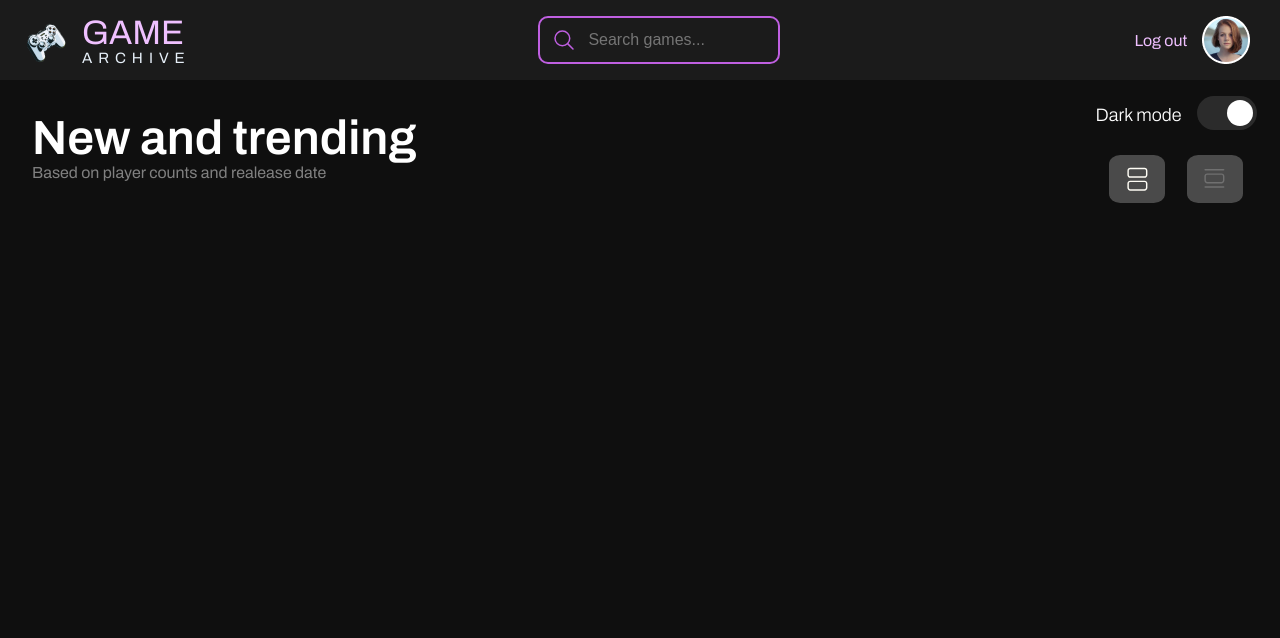
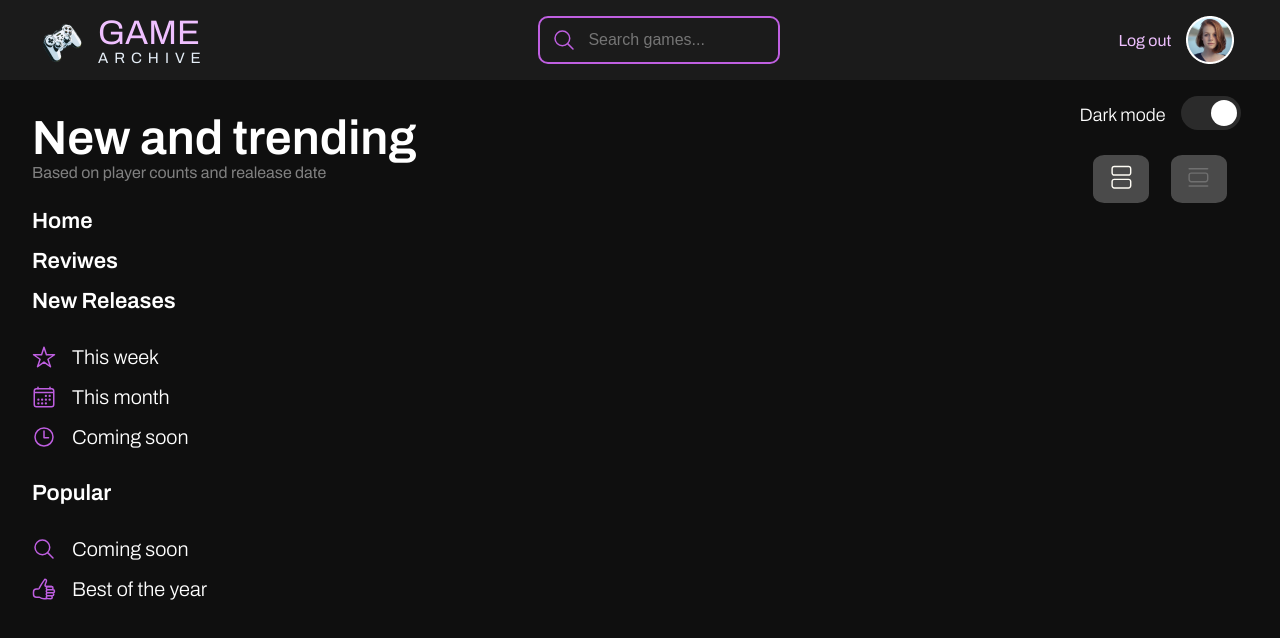
Before and after one commit to developerSalem/introductoryProgramAltimetrik, a plain HTML site: page principalPage.html in a window 1280 px wide. Drawn offline with nearby package versions, Linux system fonts and the light colour scheme.

Commit message:
aside nav + highlight

```diff
--- a/css/stylePrincipalPage.css
+++ b/css/stylePrincipalPage.css
@@ -16,8 +16,8 @@ header {
   align-items: center;
   justify-content: space-between;
   background-color: #1b1b1b;
-  padding-left: 1rem;
-  padding-right: 1rem;
+  padding-left: 2rem;
+  padding-right: 2rem;
 }
 
 .logo {
@@ -70,7 +70,16 @@ header {
   max-width: 190px;
 }
 
-.search a {
+.search input:focus {
+  outline: 0;
+}
+
+input[type="search"]::-webkit-search-cancel-button {
+  appearance: none;
+  display: none;
+}
+
+.search-icon {
   width: 3rem;
   height: 3rem;
   display: flex;
@@ -95,8 +104,8 @@ header {
 }
 
 .container {
-  padding-left: 1rem;
-  padding-right: 1rem;
+  padding-left: 2rem;
+  padding-right: 2rem;
 }
 .pre-cards {
   display: flex;
@@ -105,7 +114,7 @@ header {
 }
 
 .title {
-  margin: 2rem 1rem;
+  margin: 2rem 0;
 }
 
 .title h2 {
@@ -209,3 +218,66 @@ input:checked + .slider:before {
   height: 3rem;
   width: 3.5rem;
 }
+
+.lateral {
+  display: flex;
+  flex-direction: column;
+  align-items: flex-start;
+  justify-content: center;
+  height: 50vh;
+  width: 14vw;
+}
+
+.nav {
+  font-size: 22px;
+  font-weight: 600;
+}
+
+.nav a {
+  text-decoration: none;
+  color: white;
+}
+
+.nav ul li {
+  margin-top: 1rem;
+  list-style: none;
+}
+
+.highlight {
+  display: flex;
+  flex-direction: column;
+  justify-content: space-evenly;
+  height: 50vh;
+}
+
+.icon-container {
+  display: flex;
+  align-items: center;
+  gap: 1rem;
+}
+
+.highlight a {
+  font-size: 20px;
+  font-weight: 300;
+  text-decoration: none;
+  color: white;
+}
+
+.highlight ion-icon {
+  font-size: 1.5rem;
+  text-decoration: none;
+  color: #bf5fe1;
+}
+
+.highlight-container {
+  display: flex;
+  flex-direction: column;
+  gap: 1rem;
+  margin: 2rem 0rem;
+}
+
+.highlight h3 {
+  color: white;
+  font-size: 22px;
+  font-weight: 600;
+}
--- a/principalPage.html
+++ b/principalPage.html
@@ -23,7 +23,8 @@
             </div>
         </div>
         <div class="search">
-            <a href=""><ion-icon name="search-outline"></ion-icon></a>
+
+            <div class="search-icon"><ion-icon name="search-outline"></ion-icon></div>
             <input type="search" placeholder="Search games...">
         </div>
         <div class="profile">
@@ -50,14 +51,51 @@
                 </div>
                 <div class="filter">
                     <div class="bg-filter">
-                        <img src="img/filter.svg" alt="filter">
+                        <a href=""><img src="img/filter.svg" alt="filter"></a>
                     </div>
                     <div class="bg-filter">
-                        <img src="img/otherFilter.svg" alt="Filter">
+                        <a href=""><img src="img/otherFilter.svg" alt="Filter"></a>
                     </div>
                 </div>
             </div>
         </section>
+        <aside class="lateral">
+            <div class="nav">
+                <ul>
+                    <li><a href="">Home</a></li>
+                    <li><a href="">Reviwes</a></li>
+                    <li><a href="">New Releases</a></li>
+                </ul>
+            </div>
+            <div class="highlight">
+                <div class="highlight-container">
+                    <div class="icon-container">
+                        <ion-icon name="star-outline"></ion-icon>
+                        <a href="">This week</a>
+                    </div>
+                    <div class="icon-container">
+                        <ion-icon name="calendar-outline"></ion-icon>
+                        <a href="">This month</a>
+                    </div>
+                    <div class="icon-container">
+                        <ion-icon name="time-outline"></ion-icon>
+                        <a href="">Coming soon</a>
+                    </div>
+                </div>
+                <h3>Popular</h3>
+                <div class="highlight-container">
+                    <div class="icon-container">
+                        <ion-icon name="search-outline"></ion-icon>
+                        <a href="">Coming soon</a>
+                    </div>
+                    <div class="icon-container">
+                        <ion-icon name="thumbs-up-outline"></ion-icon>
+                        <a href="">Best of the year</a>
+                    </div>
+                </div>
+            </div>
+
+        </aside>
     </main>
 
 
```
